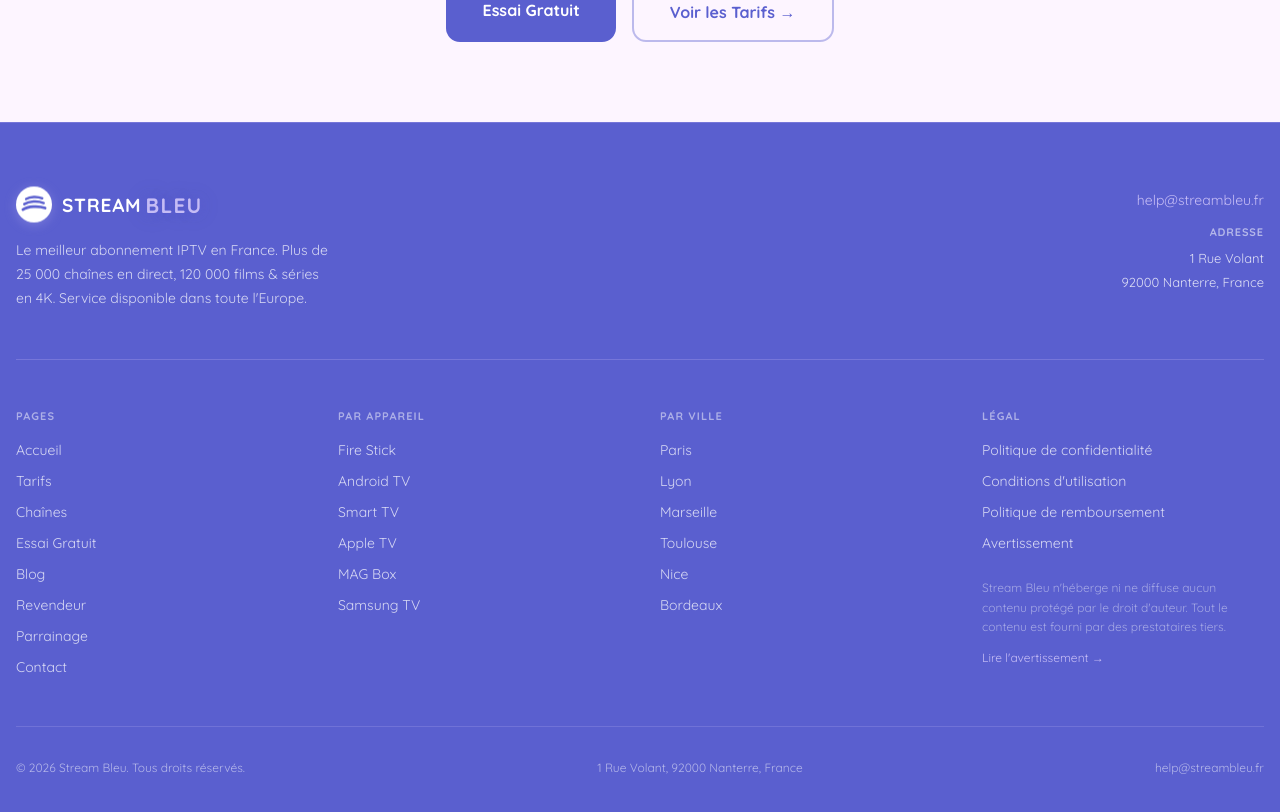
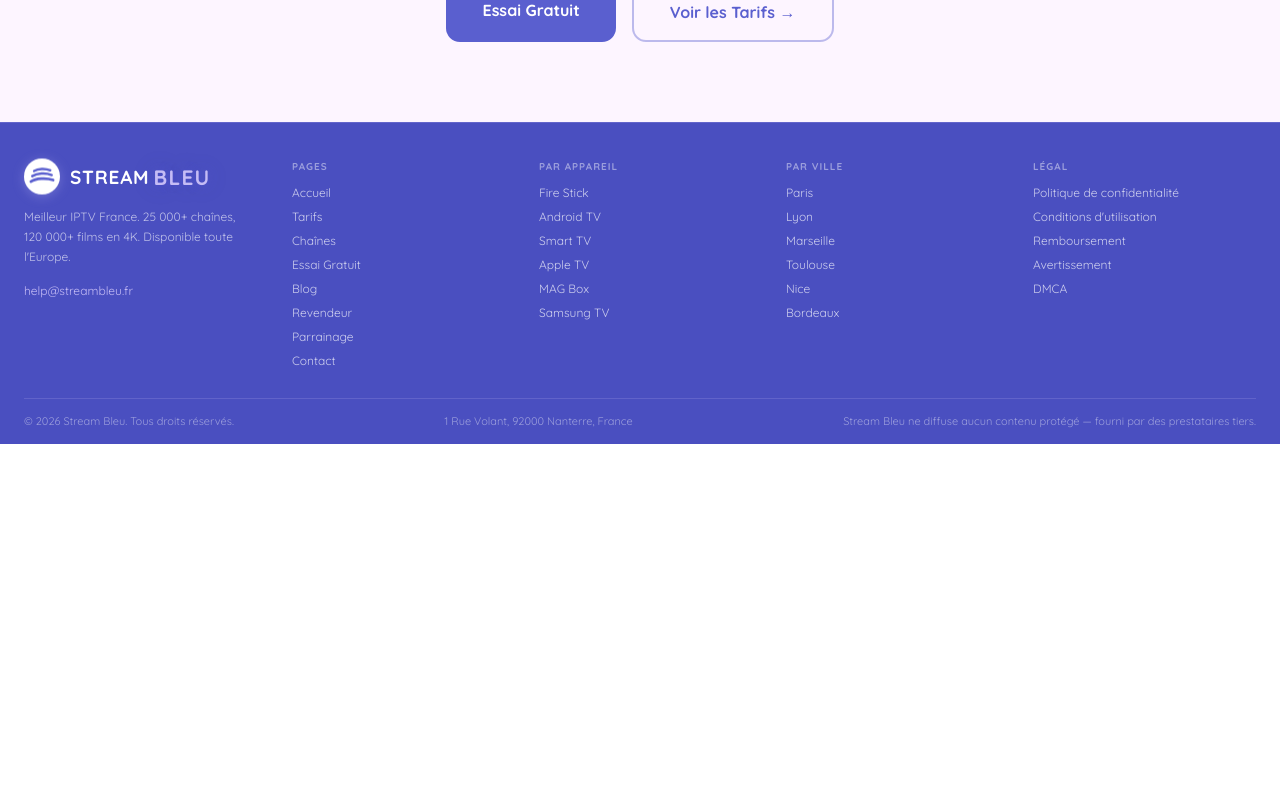
Before and after one commit to medmaar/streambleu-fr, a Next.js app: page / in a window 1280 px wide. Shown: the part 8460-9272 px from the top of the page. After the commit the page ends 8904 px from the top, so only its background shows below. Built offline with nearby package versions, Linux system fonts and the light colour scheme.

Commit message:
redesign: compact horizontal footer — brand + 4 link sections in one row

```diff
--- a/src/components/Footer.tsx
+++ b/src/components/Footer.tsx
@@ -2,142 +2,137 @@
 import Link from "next/link";
 import Logo from "./Logo";
 
-export default function Footer() {
-  return (
-    <footer
-      className="py-16 px-4 border-t"
-      style={{ background: "#5a5fcf", borderColor: "rgba(197,188,245,0.25)" }}
-    >
-      <div className="max-w-7xl mx-auto">
-
-        {/* Brand bar */}
-        <div
-          className="flex flex-col sm:flex-row sm:items-start sm:justify-between gap-6 pb-12 mb-12 border-b"
-          style={{ borderColor: "rgba(197,188,245,0.25)" }}
-        >
-          <div>
-            <Logo className="mb-4" />
-            <p style={{ color: "rgba(255,255,255,0.75)", fontSize: 14, lineHeight: 1.7, maxWidth: 320 }}>
-              Le meilleur abonnement IPTV en France. Plus de 25 000 chaînes en direct,
-              120 000 films &amp; séries en 4K. Service disponible dans toute l&apos;Europe.
-            </p>
-          </div>
-
-          <div className="sm:text-right shrink-0">
-            <a
-              href="mailto:help@streambleu.fr"
-              style={{ fontSize: 14, color: "#c5bcf5", textDecoration: "none" }}
-            >
-              help@streambleu.fr
-            </a>
-            <div className="mt-3" style={{ fontSize: 13, lineHeight: 1.8 }}>
-              <p style={{ color: "rgba(255,255,255,0.55)", fontWeight: 700, fontSize: 11, textTransform: "uppercase", letterSpacing: "0.08em", marginBottom: 4 }}>Adresse</p>
-              <p style={{ color: "rgba(255,255,255,0.8)" }}>1 Rue Volant</p>
-              <p style={{ color: "rgba(255,255,255,0.8)" }}>92000 Nanterre, France</p>
-            </div>
-          </div>
-        </div>
-
-        {/* Links — 2×2 on mobile, 4 cols on desktop */}
-        <div className="grid grid-cols-2 lg:grid-cols-4 gap-10 mb-12">
-
-          {/* Pages */}
-          <div>
-            <p style={{ fontSize: 11, fontWeight: 700, textTransform: "uppercase", letterSpacing: "0.1em", color: "rgba(255,255,255,0.5)", marginBottom: 16 }}>Pages</p>
-            <div className="flex flex-col gap-2.5">
-              {[
+const sections = [
+  {
+    title: "Pages",
+    links: [
       { href: "/", label: "Accueil" },
-                { href: "/pricing", label: "Tarifs" },
-                { href: "/channels-list", label: "Chaînes" },
-                { href: "/free-trial", label: "Essai Gratuit" },
+      { href: "/tarifs", label: "Tarifs" },
+      { href: "/liste-chaines", label: "Chaînes" },
+      { href: "/essai-gratuit", label: "Essai Gratuit" },
       { href: "/blog", label: "Blog" },
-                { href: "/reseller", label: "Revendeur" },
-                { href: "/referral", label: "Parrainage" },
+      { href: "/revendeur", label: "Revendeur" },
+      { href: "/parrainage", label: "Parrainage" },
       { href: "/contact", label: "Contact" },
-              ].map((l) => (
-                <Link key={l.href} href={l.href} style={{ color: "rgba(255,255,255,0.75)", fontSize: 14, textDecoration: "none" }}
-                  onMouseEnter={e => (e.currentTarget.style.color = "#fff")}
-                  onMouseLeave={e => (e.currentTarget.style.color = "rgba(255,255,255,0.75)")}
-                >{l.label}</Link>
-              ))}
-            </div>
-          </div>
-
-          {/* Par Appareil */}
-          <div>
-            <p style={{ fontSize: 11, fontWeight: 700, textTransform: "uppercase", letterSpacing: "0.1em", color: "rgba(255,255,255,0.5)", marginBottom: 16 }}>Par Appareil</p>
-            <div className="flex flex-col gap-2.5">
-              {[
+    ],
+  },
+  {
+    title: "Par Appareil",
+    links: [
       { href: "/iptv-firestick-france", label: "Fire Stick" },
       { href: "/iptv-android-tv-france", label: "Android TV" },
       { href: "/iptv-smart-tv-france", label: "Smart TV" },
       { href: "/iptv-apple-tv-france", label: "Apple TV" },
       { href: "/iptv-mag-box-france", label: "MAG Box" },
       { href: "/iptv-samsung-tv-france", label: "Samsung TV" },
-              ].map((l) => (
-                <Link key={l.href} href={l.href} style={{ color: "rgba(255,255,255,0.75)", fontSize: 14, textDecoration: "none" }}
-                  onMouseEnter={e => (e.currentTarget.style.color = "#fff")}
-                  onMouseLeave={e => (e.currentTarget.style.color = "rgba(255,255,255,0.75)")}
-                >{l.label}</Link>
-              ))}
-            </div>
-          </div>
-
-          {/* Par Ville */}
-          <div>
-            <p style={{ fontSize: 11, fontWeight: 700, textTransform: "uppercase", letterSpacing: "0.1em", color: "rgba(255,255,255,0.5)", marginBottom: 16 }}>Par Ville</p>
-            <div className="flex flex-col gap-2.5">
-              {[
+    ],
+  },
+  {
+    title: "Par Ville",
+    links: [
       { href: "/iptv-paris", label: "Paris" },
       { href: "/iptv-lyon", label: "Lyon" },
       { href: "/iptv-marseille", label: "Marseille" },
       { href: "/iptv-toulouse", label: "Toulouse" },
       { href: "/iptv-nice", label: "Nice" },
       { href: "/iptv-bordeaux", label: "Bordeaux" },
-              ].map((l) => (
-                <Link key={l.href} href={l.href} style={{ color: "rgba(255,255,255,0.75)", fontSize: 14, textDecoration: "none" }}
+    ],
+  },
+  {
+    title: "Légal",
+    links: [
+      { href: "/politique-confidentialite", label: "Politique de confidentialité" },
+      { href: "/conditions-utilisation", label: "Conditions d'utilisation" },
+      { href: "/politique-remboursement", label: "Remboursement" },
+      { href: "/avertissement", label: "Avertissement" },
+      { href: "/dmca", label: "DMCA" },
+    ],
+  },
+];
+
+export default function Footer() {
+  return (
+    <footer style={{ background: "#4a4fc0", borderTop: "1px solid rgba(197,188,245,0.2)" }}>
+      <div style={{ maxWidth: 1280, margin: "0 auto", padding: "36px 24px 0" }}>
+
+        {/* ── TOP ROW: Logo+tagline left | 4 link sections right ── */}
+        <div style={{
+          display: "flex",
+          flexWrap: "wrap",
+          gap: "32px 48px",
+          alignItems: "flex-start",
+          paddingBottom: 28,
+          borderBottom: "1px solid rgba(197,188,245,0.18)",
+        }}>
+
+          {/* Brand */}
+          <div style={{ flex: "0 0 220px", minWidth: 180 }}>
+            <Logo className="mb-3" />
+            <p style={{ color: "rgba(255,255,255,0.65)", fontSize: 12, lineHeight: 1.65, marginBottom: 10 }}>
+              Meilleur IPTV France. 25 000+ chaînes, 120 000+ films en 4K. Disponible toute l&apos;Europe.
+            </p>
+            <a href="mailto:help@streambleu.fr"
+              style={{ color: "#c5bcf5", fontSize: 12, textDecoration: "none" }}>
+              help@streambleu.fr
+            </a>
+          </div>
+
+          {/* 4 link sections in one horizontal row */}
+          <div style={{
+            flex: 1,
+            display: "grid",
+            gridTemplateColumns: "repeat(4, minmax(110px, 1fr))",
+            gap: "0 24px",
+          }}>
+            {sections.map((section) => (
+              <div key={section.title}>
+                <p style={{
+                  fontSize: 10,
+                  fontWeight: 700,
+                  textTransform: "uppercase",
+                  letterSpacing: "0.1em",
+                  color: "rgba(255,255,255,0.45)",
+                  marginBottom: 10,
+                }}>
+                  {section.title}
+                </p>
+                <div style={{ display: "flex", flexDirection: "column", gap: 6 }}>
+                  {section.links.map((l) => (
+                    <Link
+                      key={l.href}
+                      href={l.href}
+                      style={{ color: "rgba(255,255,255,0.72)", fontSize: 12, textDecoration: "none" }}
                       onMouseEnter={e => (e.currentTarget.style.color = "#fff")}
-                  onMouseLeave={e => (e.currentTarget.style.color = "rgba(255,255,255,0.75)")}
-                >{l.label}</Link>
+                      onMouseLeave={e => (e.currentTarget.style.color = "rgba(255,255,255,0.72)")}
+                    >
+                      {l.label}
+                    </Link>
                   ))}
                 </div>
               </div>
-
-          {/* Légal */}
-          <div>
-            <p style={{ fontSize: 11, fontWeight: 700, textTransform: "uppercase", letterSpacing: "0.1em", color: "rgba(255,255,255,0.5)", marginBottom: 16 }}>Légal</p>
-            <div className="flex flex-col gap-2.5 mb-6">
-              {[
-                { href: "/privacy-policy", label: "Politique de confidentialité" },
-                { href: "/terms-of-service", label: "Conditions d'utilisation" },
-                { href: "/refund-policy", label: "Politique de remboursement" },
-                { href: "/disclaimer", label: "Avertissement" },
-              ].map((l) => (
-                <Link key={l.href} href={l.href} style={{ color: "rgba(255,255,255,0.75)", fontSize: 14, textDecoration: "none" }}
-                  onMouseEnter={e => (e.currentTarget.style.color = "#fff")}
-                  onMouseLeave={e => (e.currentTarget.style.color = "rgba(255,255,255,0.75)")}
-                >{l.label}</Link>
             ))}
-            </div>
-            <p style={{ color: "rgba(255,255,255,0.45)", fontSize: 12, lineHeight: 1.6, marginBottom: 8 }}>
-              Stream Bleu n&apos;héberge ni ne diffuse aucun contenu protégé par le droit d&apos;auteur.
-              Tout le contenu est fourni par des prestataires tiers.
-            </p>
-            <Link href="/avertissement" style={{ fontSize: 12, color: "#c5bcf5", textDecoration: "none" }}>
-              Lire l&apos;avertissement →
-            </Link>
           </div>
 
         </div>
 
-        {/* Bottom bar */}
-        <div
-          className="pt-8 flex flex-col sm:flex-row justify-between items-center gap-3 border-t"
-          style={{ borderColor: "rgba(197,188,245,0.2)" }}
-        >
-          <p style={{ fontSize: 12, color: "rgba(255,255,255,0.55)" }}>© 2026 Stream Bleu. Tous droits réservés.</p>
-          <p style={{ fontSize: 12, color: "rgba(255,255,255,0.55)" }}>1 Rue Volant, 92000 Nanterre, France</p>
-          <p style={{ fontSize: 12, color: "rgba(255,255,255,0.55)" }}>help@streambleu.fr</p>
+        {/* ── BOTTOM BAR ── */}
+        <div style={{
+          display: "flex",
+          flexWrap: "wrap",
+          justifyContent: "space-between",
+          alignItems: "center",
+          gap: "6px 24px",
+          padding: "14px 0",
+        }}>
+          <p style={{ fontSize: 11, color: "rgba(255,255,255,0.45)", margin: 0 }}>
+            © 2026 Stream Bleu. Tous droits réservés.
+          </p>
+          <p style={{ fontSize: 11, color: "rgba(255,255,255,0.45)", margin: 0 }}>
+            1 Rue Volant, 92000 Nanterre, France
+          </p>
+          <p style={{ fontSize: 11, color: "rgba(255,255,255,0.45)", margin: 0 }}>
+            Stream Bleu ne diffuse aucun contenu protégé — fourni par des prestataires tiers.
+          </p>
         </div>
 
       </div>
```
Lines whose indentation alone changed are shown as unchanged.
